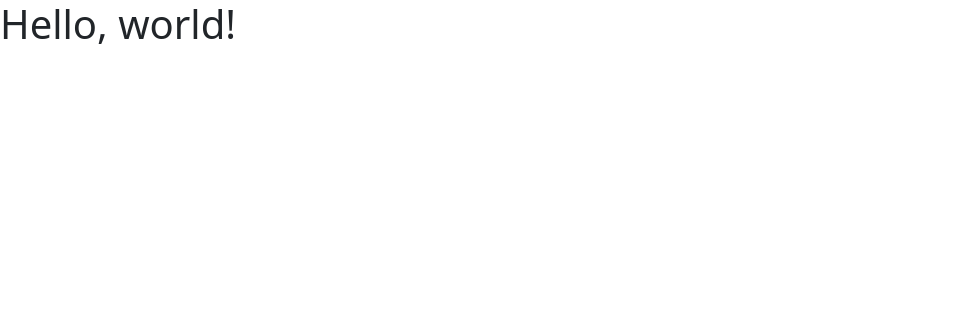
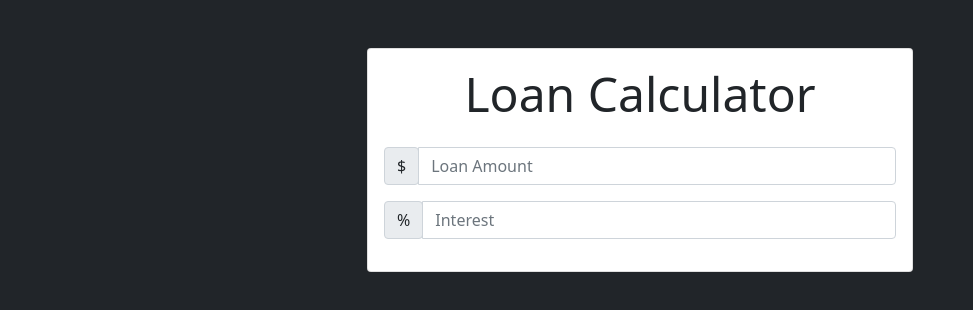
Before and after one commit to sattvikpalta/vanilla.js-projects, a plain HTML site: page loan-calculator/index.html in a window 1280 px wide. Shown: the whole page, without its empty margins (0-973 px from the left). Drawn offline with nearby package versions, Linux system fonts and the light colour scheme.

Commit message:
Loan Calculator

```diff
--- a/loan-calculator/index.html
+++ b/loan-calculator/index.html
@@ -10,12 +10,37 @@
   <link href="https://cdn.jsdelivr.net/npm/bootstrap@5.0.2/dist/css/bootstrap.min.css" rel="stylesheet"
     integrity="sha384-EVSTQN3/azprG1Anm3QDgpJLIm9Nao0Yz1ztcQTwFspd3yD65VohhpuuCOmLASjC" crossorigin="anonymous">
 
-    <title>Hello, world!</title>
+  <title>Loan Calculator</title>
 </head>
 
-<body>
-    <h1>Hello, world!</h1>
-
+<body class="bg-dark">
+  <div class="container">
+    <div class="row">
+      <div class="col-md-6 mx-auto">
+        <div class="card card-body text-center mt-5">
+          <h1 class="heading display-5 pb-3">Loan Calculator</h1>
+          <form id="loan-form" class="form-inline">
+            <div class="form-group">
+              <div class="input-group mb-3">
+                <div class="input-group-prepend">
+                  <span class="input-group-text">$</span>
+                </div>
+                <input type="number" class="form-control" id="amount" placeholder="Loan Amount">
+              </div>
+            </div>
+            <div class="form-group">
+              <div class="input-group mb-3">
+                <div class="input-group-prepend">
+                  <span class="input-group-text">%</span>
+                </div>
+                <input type="number" class="form-control" id="interest" placeholder="Interest">
+              </div>
+            </div>
+          </form>
+        </div>
+      </div>
+    </div>
+  </div>
   <!-- Optional JavaScript; choose one of the two! -->
 
   <!-- Option 1: Bootstrap Bundle with Popper -->
```
Also changed, not shown: loan-calculator/img/loading.gif (added), 2 other files. Lines whose indentation alone changed are shown as unchanged.
